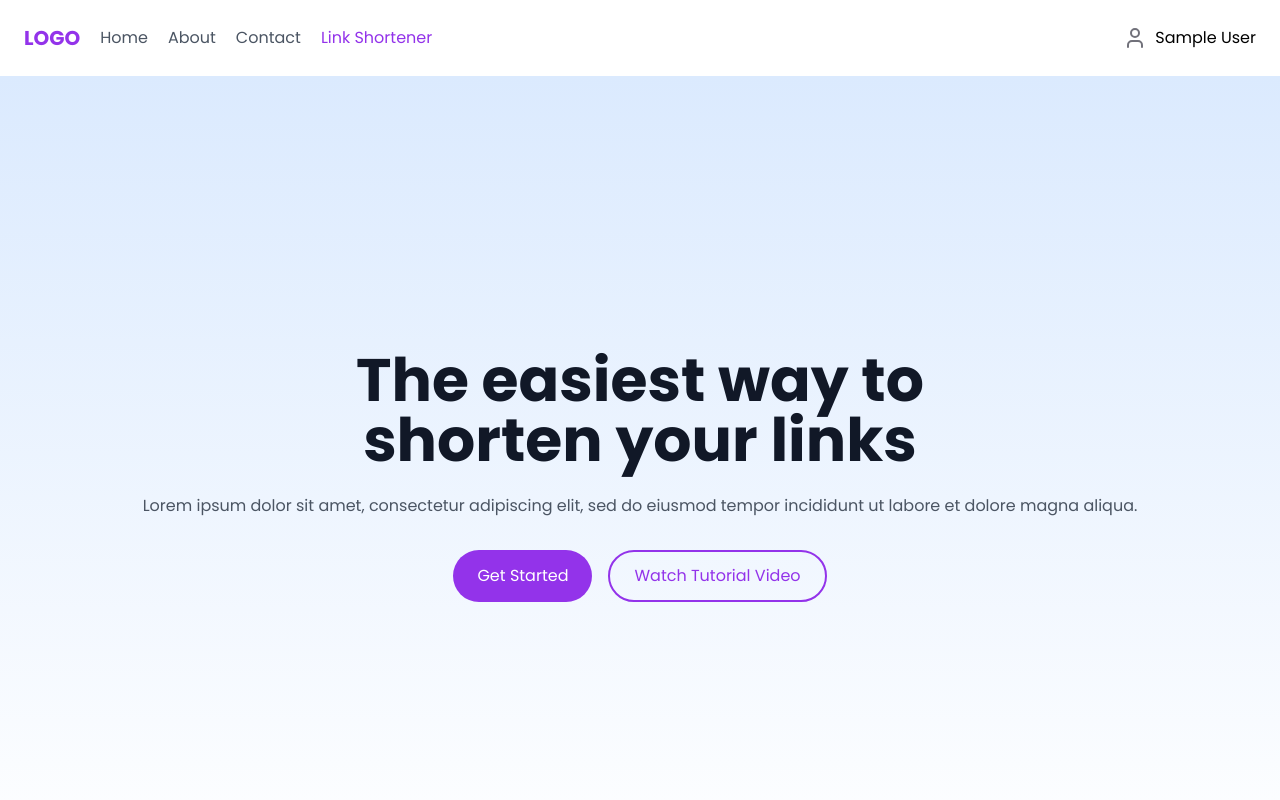
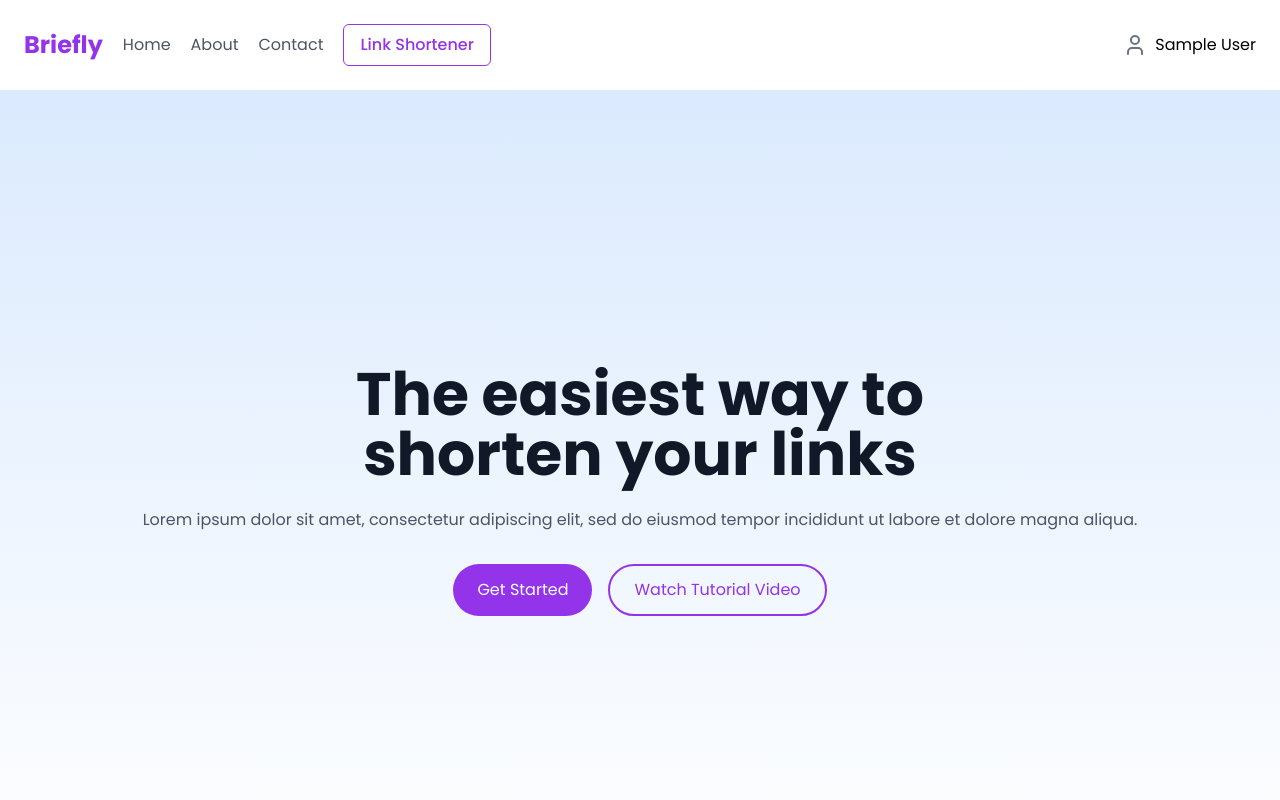
Before and after one commit to Uss-Momas/briefly, a React (Vite) app in the folder web/: page / in a window 1280 px wide. Shown: the top 800 px of the page. Built offline with nearby package versions, Linux system fonts and the light colour scheme; sample sign-in values are in the browser's storage.

Commit message:
enhace header

```diff
--- a/web/src/components/Header/Header.jsx
+++ b/web/src/components/Header/Header.jsx
@@ -9,7 +9,7 @@ export default function Header({ scrollToSection }) {
     const { isLoggedIn, auth, loading, logout } = useAuth();
 
     if (loading) {
-        return (<div>Loading...</div>);
+        return <div>Loading...</div>;
     }
 
     // Function to handle navigation and scrolling
@@ -19,58 +19,85 @@ export default function Header({ scrollToSection }) {
         } else {
             scrollToSection(sectionId);
         }
-    };
+    }
 
     const user = auth.user;
 
     return (
         <nav className="flex justify-between items-center p-6 bg-white shadow-md">
+            {/* Logo */}
             <ul className="flex text-purple-600 gap-x-5 items-center">
                 <li>
-                    <Link to={'/'}>
-                        <strong className="text-xl font-bold">LOGO</strong>
+                    <Link to="/">
+                        <strong className="text-2xl font-bold hover:text-purple-700 transition-colors">Briefly</strong>
                     </Link>
                 </li>
+                {/* Navigation Links */}
                 <li>
-                    <button onClick={() => handleNavigateAndScroll("home")} className="text-gray-600 hover:text-blue-600">
+                    <button
+                        onClick={() => handleNavigateAndScroll("home")}
+                        className="text-gray-600 hover:text-purple-600 transition-colors"
+                    >
                         Home
                     </button>
                 </li>
                 <li>
-                    <button onClick={() => handleNavigateAndScroll("about")} className="text-gray-600 hover:text-blue-600">
+                    <button
+                        onClick={() => handleNavigateAndScroll("about")}
+                        className="text-gray-600 hover:text-purple-600 transition-colors"
+                    >
                         About
                     </button>
                 </li>
                 <li>
-                    <button onClick={() => handleNavigateAndScroll("contact")} className="text-gray-600 hover:text-blue-600">
+                    <button
+                        onClick={() => handleNavigateAndScroll("contact")}
+                        className="text-gray-600 hover:text-purple-600 transition-colors"
+                    >
                         Contact
                     </button>
                 </li>
-                {
-                    !isLoggedIn ? (
-                        <li>
-                            <Link to={'/shortlink-anonimous'}>
-                                <span>Link Shortener</span>
+                {/* Conditional Link for Shortening URLs */}
+                <div className="flex items-center">
+                    {!isLoggedIn ? (
+                        <Link
+                            to="/shortlink-anonimous"
+                            className="border border-purple-600 text-purple-600 px-4 py-2 rounded-md text-base font-medium hover:bg-purple-100 transition-colors"
+                        >
+                            Link Shortener
                         </Link>
-                        </li>
                     ) : (
-                        <li>
-                            <Link to={'/shorturl'}>
-                                <span>Link Shortener</span>
+                        <Link
+                            to="/shorturl"
+                            className="border border-purple-600 text-purple-600 px-4 py-2 rounded-md text-base font-medium hover:bg-purple-100 transition-colors"
+                        >
+                            Link Shortener
                         </Link>
-                        </li>
-                    )
-                }
+                    )}
+                </div>
             </ul>
+
+            {/* Authentication and User Section */}
             <div className="space-x-6">
-                {
-                    !isLoggedIn ? (<>
-                        <Button onClick={() => navigate('/login')} className="text-purple-600 hover:bg-purple-100 border border-purple-700 px-4 py-2 rounded-full">Login</Button>
-                        <Button onClick={() => navigate('/signup')} className="bg-purple-600 text-white px-4 py-2 rounded-full hover:bg-purple-700">Sign up</Button>
-                    </>) :
-                        (<div className="relative group">
+                {!isLoggedIn ? (
+                    <>
+                        <Button
+                            onClick={() => navigate("/login")}
+                            className="text-purple-600 hover:bg-purple-100 border border-purple-700 px-4 py-2 rounded-full transition-colors"
+                        >
+                            Login
+                        </Button>
+                        <Button
+                            onClick={() => navigate("/signup")}
+                            className="bg-purple-600 text-white px-4 py-2 rounded-full hover:bg-purple-700 transition-colors"
+                        >
+                            Sign up
+                        </Button>
+                    </>
+                ) : (
+                    <div className="relative group">
                         <button className="flex items-center gap-2">
-                                <User className="w-6 h-6 text-zinc-500" />
+                            <User className="w-6 h-6 text-gray-500" />
                             <span>{user.name}</span>
                         </button>
                         <div className="absolute right-0 mt-2 w-48 bg-white border border-gray-200 rounded-lg shadow-lg opacity-0 group-hover:opacity-100 transition-opacity duration-300">
@@ -82,15 +109,18 @@ export default function Header({ scrollToSection }) {
                                 <User />
                             </Link>
                             <button
-                                    onClick={() => { logout(); navigate('/login') }}
+                                onClick={() => {
+                                    logout();
+                                    navigate("/login");
+                                }}
                                 className="flex justify-between items-center w-full px-4 py-2 text-gray-800 hover:bg-gray-100"
                             >
                                 <span>Logout</span>
                                 <LogOut />
                             </button>
                         </div>
-                        </div>)
-                }
+                    </div>
+                )}
             </div>
         </nav>
     );
```
Lines whose indentation alone changed are shown as unchanged.
